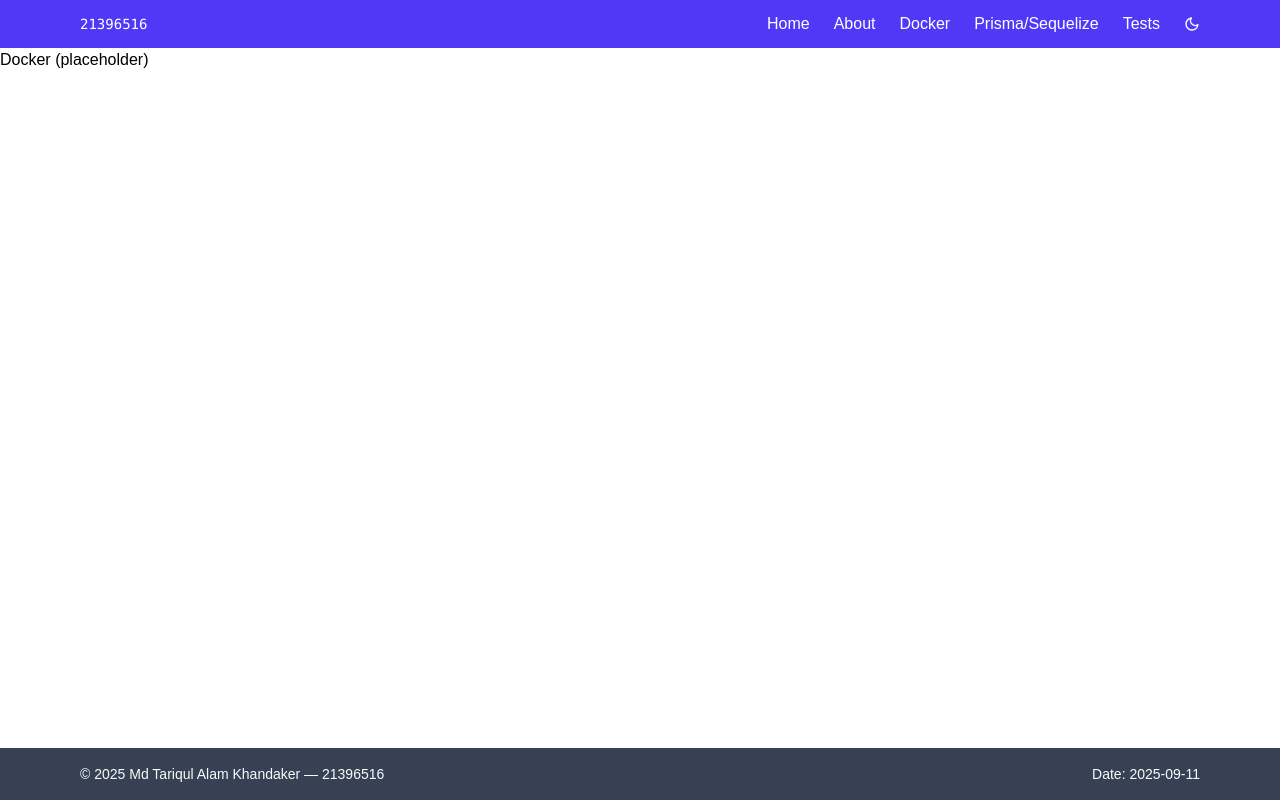
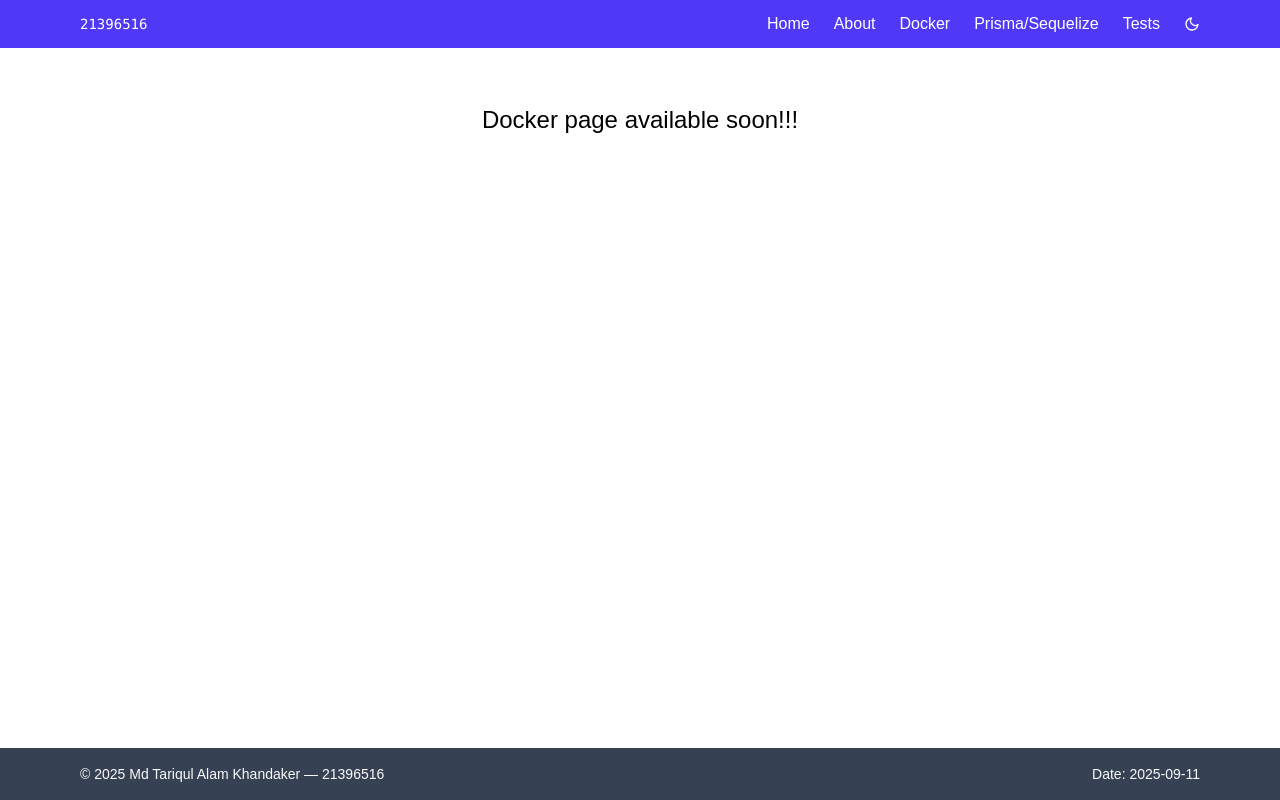
Before and after one commit to Tareq0377/my-gitbot-app, a Next.js app: page /docker in a window 1280 px wide. Built offline with nearby package versions, Linux system fonts and the light colour scheme.

Commit message:
home page ui

```diff
--- a/src/app/about/page.tsx
+++ b/src/app/about/page.tsx
@@ -1,9 +1,9 @@
 // pages/docker.tsx
 export default function About() {
   return (
-    <div className="max-w-2xl mx-auto mt-8 p-6 dark:bg-white dark:text-gray-900">
-      <h2 className="text-gray-800 text-2xl">
-        Content available soon!!!
+    <div className="max-w-2xl mx-auto mt-8 p-6 dark:text-gray-50">
+      <h2 className="text-2xl">
+        About page available soon!!!
       </h2>
     </div>
   );
--- a/src/app/docker/page.tsx
+++ b/src/app/docker/page.tsx
@@ -1,3 +1,9 @@
 export default function Docker() {
-  return <div><h2>Docker (placeholder)</h2></div>;
+  return (
+    <div className="max-w-2xl mx-auto mt-8 p-6 dark:text-gray-50">
+      <h2 className="text-2xl">
+        Docker page available soon!!!
+      </h2>
+    </div>
+  );
 }
--- a/src/app/globals.css
+++ b/src/app/globals.css
@@ -1,10 +1,5 @@
 @import "tailwindcss";
 @custom-variant dark (&:where(.dark, .dark *));
-
-/* :root {
-  --background: #ffffff;
-  --foreground: #171717;
-} */
 
 @media (prefers-color-scheme: dark) {
   :root {
--- a/src/app/prisma/page.tsx
+++ b/src/app/prisma/page.tsx
@@ -1,3 +1,9 @@
 export default function Prisma() {
-  return <div><h2>Prisma (placeholder)</h2></div>;
+  return (
+    <div className="max-w-2xl mx-auto mt-8 p-6 dark:text-gray-50">
+      <h2 className="text-2xl">
+        Prisma page available soon!!!
+      </h2>
+    </div>
+  );
 }
--- a/src/app/tests/page.tsx
+++ b/src/app/tests/page.tsx
@@ -1,4 +1,9 @@
-// pages/docker.tsx
 export default function Tests() {
-  return <div><h2>Tests (placeholder)</h2></div>;
+  return (
+    <div className="max-w-2xl mx-auto mt-8 p-6 dark:text-gray-50">
+      <h2 className="text-2xl">
+        Test page available soon!!!
+      </h2>
+    </div>
+  );
 }
```
